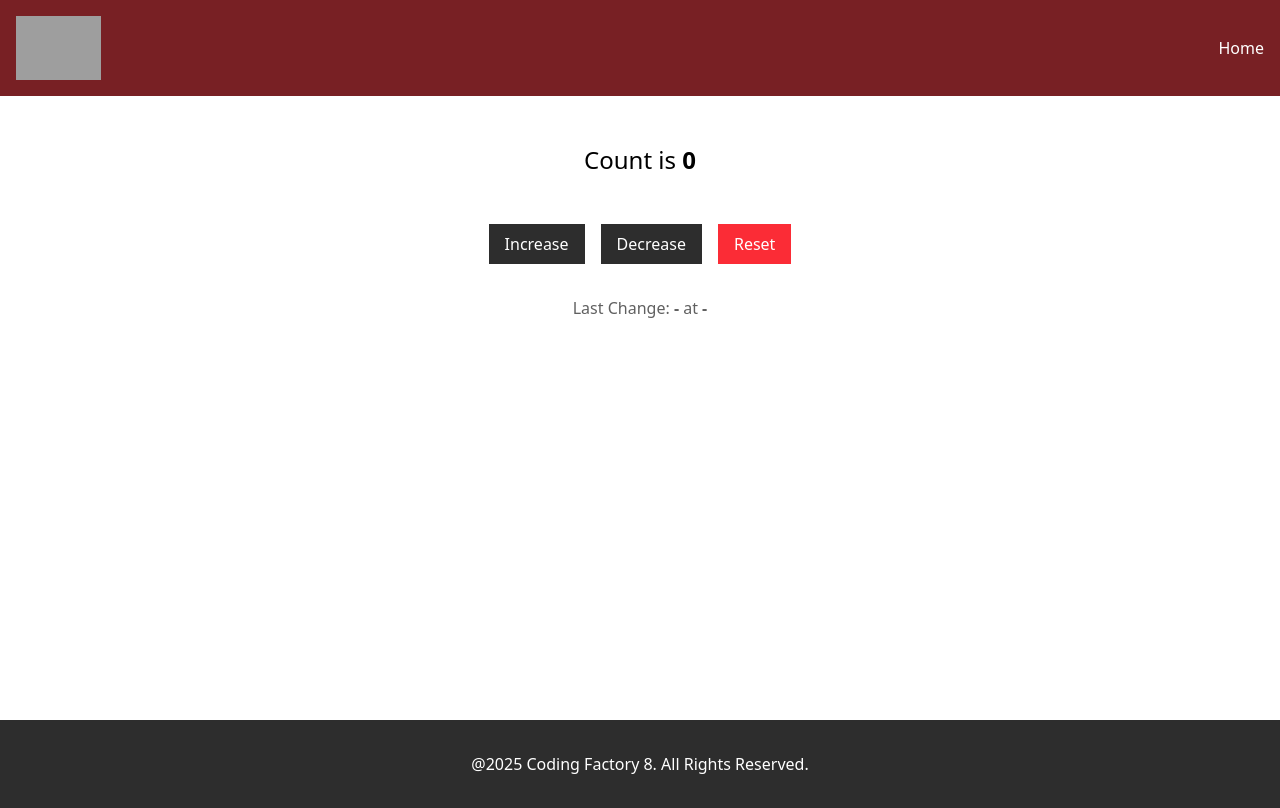
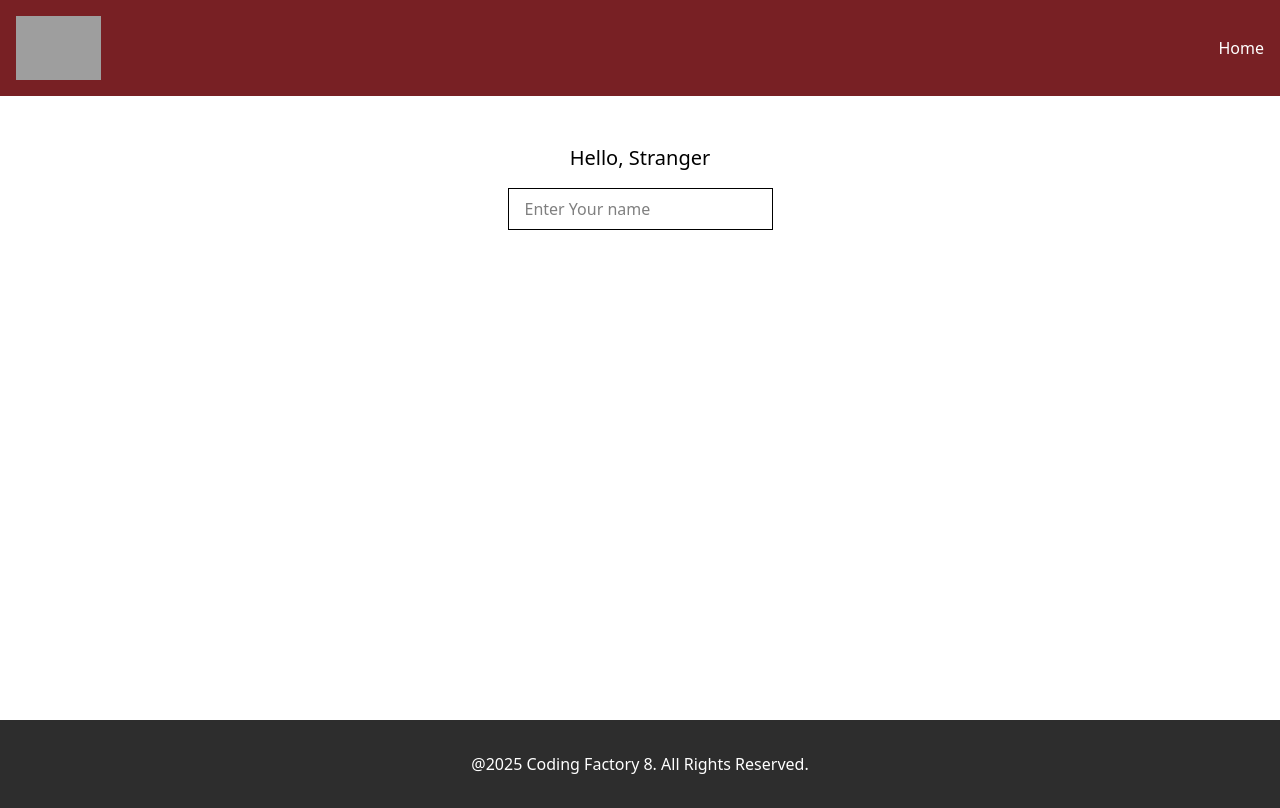
Before and after one commit to Vpetros/cf8-react-intro, a React app: page / in a window 1280 px wide. Built offline with nearby package versions, Linux system fonts and the light colour scheme; grey boxes are pictures that could not be loaded; the HTML template or start-up script is replaced by a standard one.

Commit message:
feat: add NameChangerWithEffect component

```diff
--- a/src/App.tsx
+++ b/src/App.tsx
@@ -8,7 +8,9 @@
 // import Card from "./components/Card.tsx";
 import Layout from "./components/Layout.tsx";
 // import CounterAdvanced from "./components/CounterAdvanced.tsx";
-import CounterWithCustomHook from "./components/CounterWithCustomHook.tsx";
+// import CounterWithCustomHook from "./components/CounterWithCustomHook.tsx";
+import {useEffect} from "react";
+import NameChangerWithEffect from "./components/NameChangerWithEffect.tsx";
 // import CounterButton from "./components/CounterButton.tsx";
 // import CounterWithMoreStates from "./components/CounterWithMoreStates.tsx";
 // import NameChanger from "./components/NameChanger.tsx";
@@ -19,6 +21,9 @@
 
 function App() {
 
+    useEffect(()=>{
+
+    });
 
     return (
         <>
@@ -46,7 +51,8 @@
                 {/*<NameChanger/>*/}
                 {/*<CounterWithMoreStates/>*/}
                 {/*<CounterAdvanced/>*/}
-                <CounterWithCustomHook/>
+                {/*<CounterWithCustomHook/>*/}
+                <NameChangerWithEffect/>
             </Layout>
         </>
     )
--- /dev/null
+++ b/src/components/NameChangerWithEffect.tsx
@@ -0,0 +1,31 @@
+import {useEffect, useState} from 'react';
+
+const NameChangerWithEffect = () =>  {
+    const [name, setName] = useState("");
+
+    useEffect(() => {
+        document.title = name ? `Hello, ${name}!` : "Hello, Stranger!";
+        console.log(document.title);
+    }, [name])
+
+    const handleChange = (e: React.ChangeEvent<HTMLInputElement>) => {
+        setName(e.target.value);
+    }
+
+    return (
+        <>
+            <h1 className="text-center text-xl mt-12">Hello, {name || "Stranger"}</h1>
+            <div className="text-center mt-4">
+                <input
+                    type="text"
+                    value={name}
+                    onChange={handleChange}
+                    placeholder="Enter Your name"
+                    className="border px-4 py-2"
+                />
+            </div>
+        </>
+    )
+}
+
+export default NameChangerWithEffect;
```
